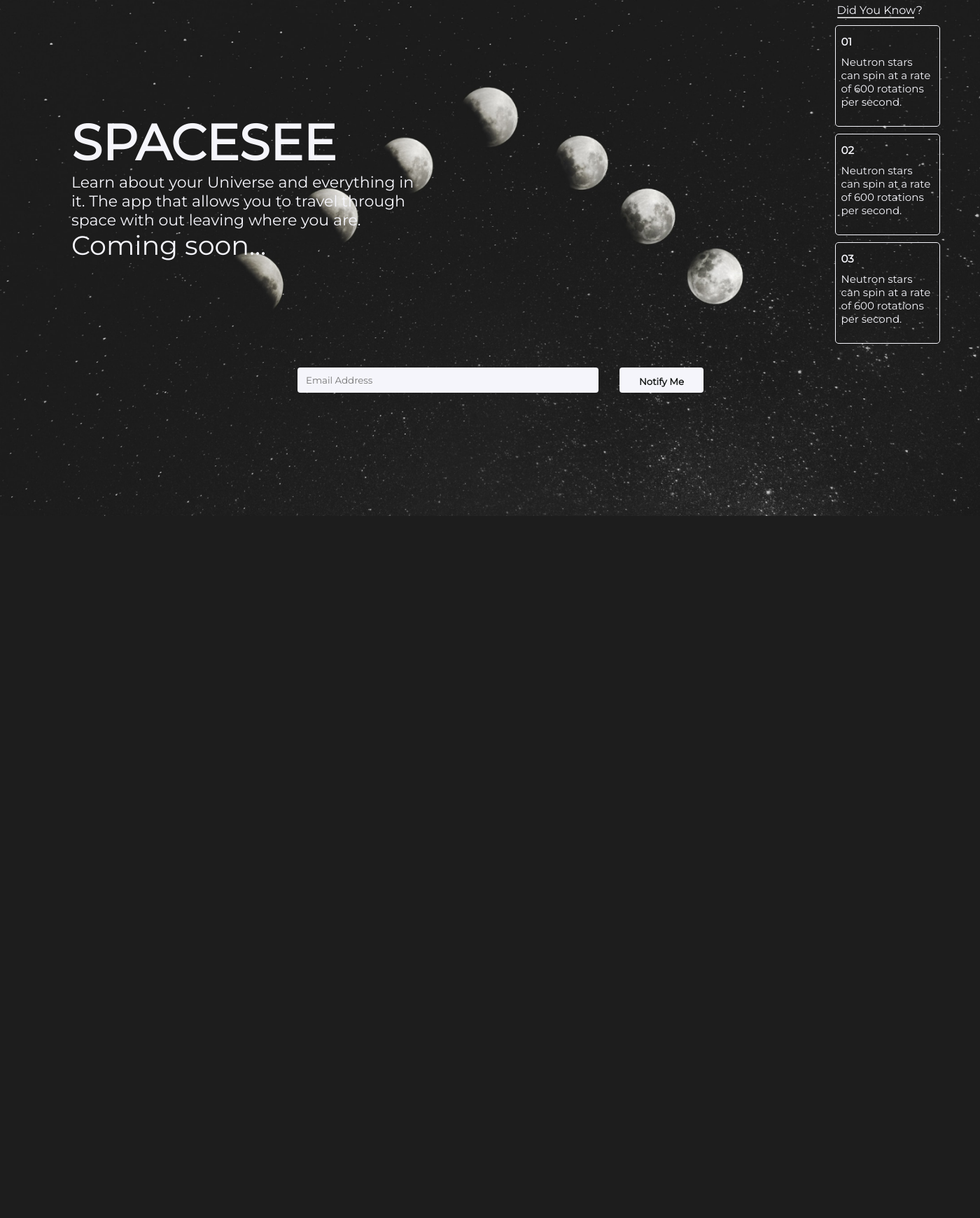
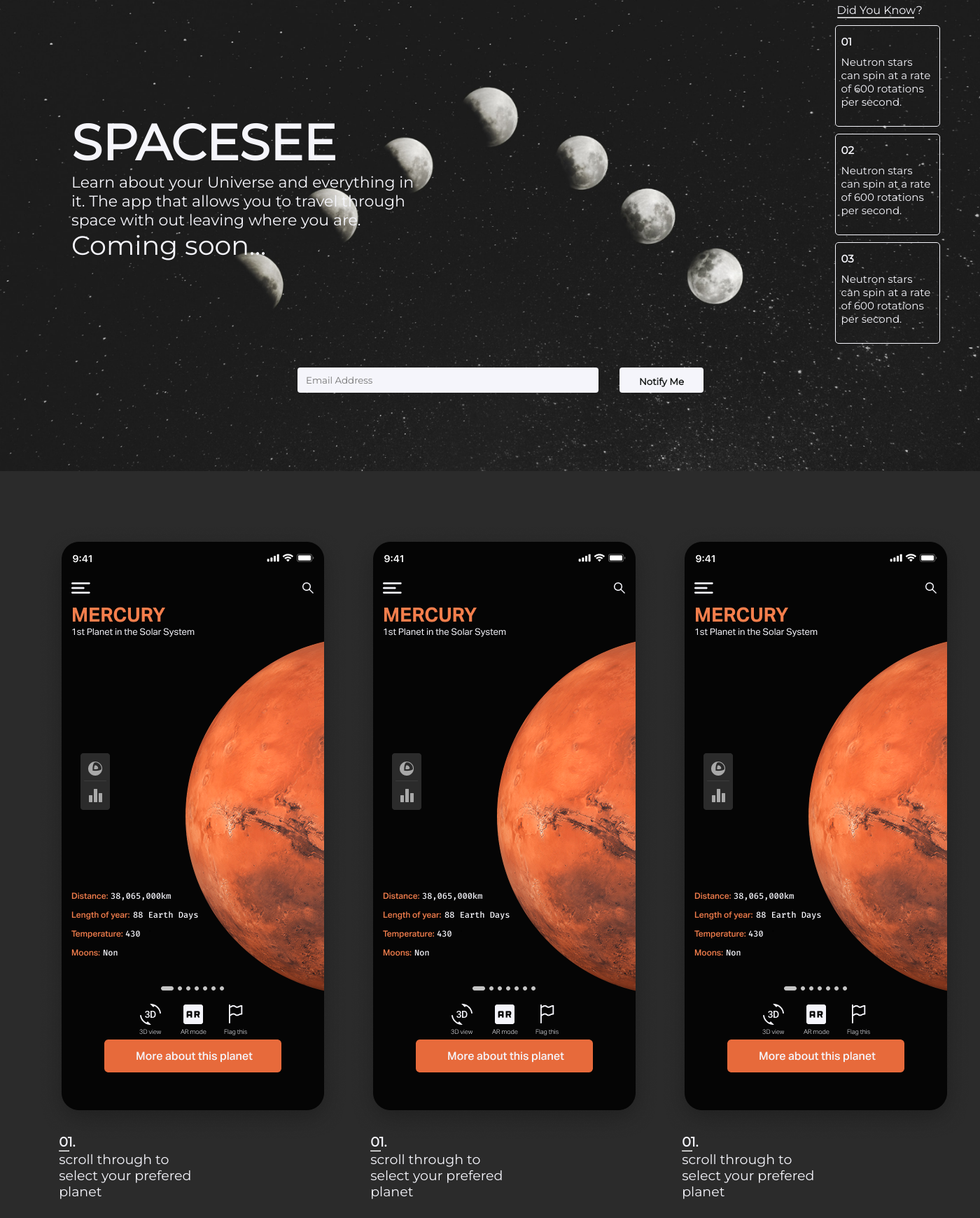
Before and after one commit to Caleb335/notifyme, a PHP site: page / in a window 1400 px wide. Shown: the part 63-1803 px from the top of the page at 70% size. Before the commit the page ends 800 px from the top, so only its background shows below. Run offline with PHP 8.4, Linux system fonts and the light colour scheme; data that the repository does not hold is empty.

Commit message:
add skeleton of app page

```diff
--- a/css/app.css
+++ b/css/app.css
@@ -189,6 +189,35 @@ form > div {
 }
 /* form section ends here */
 
+/* app pages starts here */
+#app_pages {
+    background: var(--web-background);
+    padding-top: 76px;
+    padding-left: 53px;
+    margin-top: 8%;
+}
+
+.pages {
+    display: flex;
+}
+
+.planet-info {
+    width: 200px;
+    height: 120px;
+    margin-left: 7%;
+    font-size: 19px;
+    margin-top: -15px;
+}
+
+.planet-info hr {
+    width: 15px;
+}
+
+.info-num {
+    font-weight: bold;
+}
+/* app pages ends here */
+
 /* keyframes */
 @keyframes slideIn {
     0% {
--- a/index.php
+++ b/index.php
@@ -12,38 +12,38 @@
 <body>
     <!-- executes when the form is submitted -->
     <?php
-        if($_POST['submitForm'] === 'submit') {
+        if(isset($_POST['submit_btn'])) {
+            $email = $_POST['email'];
+
             $errorMessage = '';
 
             // adding the validation script
              if(empty($_POST['email'])) {
-                $errorMessage .= '<li>You forgot to enter your email address</li>';
+                 $errorMessage .= 'You forgot to enter your email address.';
             }
-
-            // form variables
-            $email = $_POST['email'];
-            $name = $_POST['fullname'];
 
             if(!empty($errorMessage)) {
                 echo('<p>There was an error with your form: </p>\n');
                 echo('<ul>' . $errorMessage . '</ul>\n');
             } else {
-            // writes the form input(data) to a CSV file called 'mydata.csv'
-            $fs = fopen("mydata.csv", "a");
-                // concatenates, join both strings or values recieved from the form submission
-                fwrite($fs,$name . ", " . $email . "\n");
-                fclose($fs);
+                header("Location: ./thankyou.html");
+            }
+            // // writes the form input(data) to a CSV file called 'mydata.csv'
+            // $fs = fopen("mydata.csv", "a");
+            //     // concatenates, join both strings or values recieved from the form submission
+            //     fwrite($fs . $email . "\n");
+            //     fclose($fs);
 
-                // redirects to a new html page on form submission
-                header("Location: ./thankyou.html");
-                exit;
-            }
+            //     // redirects to a new html page on form submission
+            //     header("Location: ./thankyou.html");
+            //     exit;
+            // }
 
              // create database connection and db variables
             $servername = "localhost";
             $username = "root";
             $password = "";
-            $dbname = "spaceSee";
+            $dbname = "my_db";
 
             // connect to database
             $conn = mysql_connect($servername, $username, $password, $dbname);
@@ -52,7 +52,7 @@
             if(!$conn) {
                 die("Connection failed: " . mysql_connect_error());
             } else {
-                $sql = "INSERT INTO spaceSeeSubbers (email, fullname) values('$name', '$email')";
+                $sql = "INSERT INTO spaceSeeSubbers (email) values('$email')";
                 // if the database connnection has been created successfully print a message saying:
                 // new email address has been added
                 if(mysql_query($conn, $sql)) {
@@ -65,7 +65,6 @@
             // close the connection to database
             mysqli_close($conn);
         }
-
     ?>
     <div class="container">
             <!-- head section -->
@@ -123,9 +122,39 @@
                         <input type="email" name="email" placeholder="Email Address" value="<?=$email;?>">
                     </div>
                     <div class="input-group">
-                        <input type="submit" value="Notify Me" name="submitForm">
+                        <input type="submit" value="Notify Me" name="submit_btn">
                     </div>
                 </form>
+            </div>
+        </section>
+
+        <!-- app pages section -->
+        <section id="app_pages">
+            <div class="pages">
+                <!-- first page -->
+                <div class="planet mecury">
+                    <img src="./assets/planet-mecury.png" alt="planet mecury">
+                    <div class="planet-info">
+                        <p class="info-num">01. <hr></p>
+                        <p>scroll through to select your prefered planet</p>
+                    </div>
+                </div>
+
+                <div class="planet mecury">
+                    <img src="./assets/planet-mecury.png" alt="planet mecury">
+                    <div class="planet-info">
+                        <p class="info-num">01. <hr></p>
+                        <p>scroll through to select your prefered planet</p>
+                    </div>
+                </div>
+
+                <div class="planet mecury">
+                    <img src="./assets/planet-mecury.png" alt="planet mecury">
+                    <div class="planet-info">
+                        <p class="info-num">01. <hr></p>
+                        <p>scroll through to select your prefered planet</p>
+                    </div>
+                </div>
             </div>
         </section>
     </div>
--- a/mydata.csv
+++ b/mydata.csv
@@ -3,3 +3,4 @@ Jane Doe, janedoe@hey.com
 Caleb Olojo, Calebolojo@gmail.com
 dniel shaw, danshaw@hey.com
 Julee shaw, Jules@hey.com
+, janehubspree@hey.com
```
Also changed, not shown: assets/about-mars.png (added), assets/conical-mars.png (added), assets/mecury-overview.png (added), assets/mecury-question.png (added), assets/mecury-tour.png (added), assets/planet-mecury.png (added), assets/planet-venus.png (added), assets/semi-mecury.png (added), assets/semi-venus.png (added).
